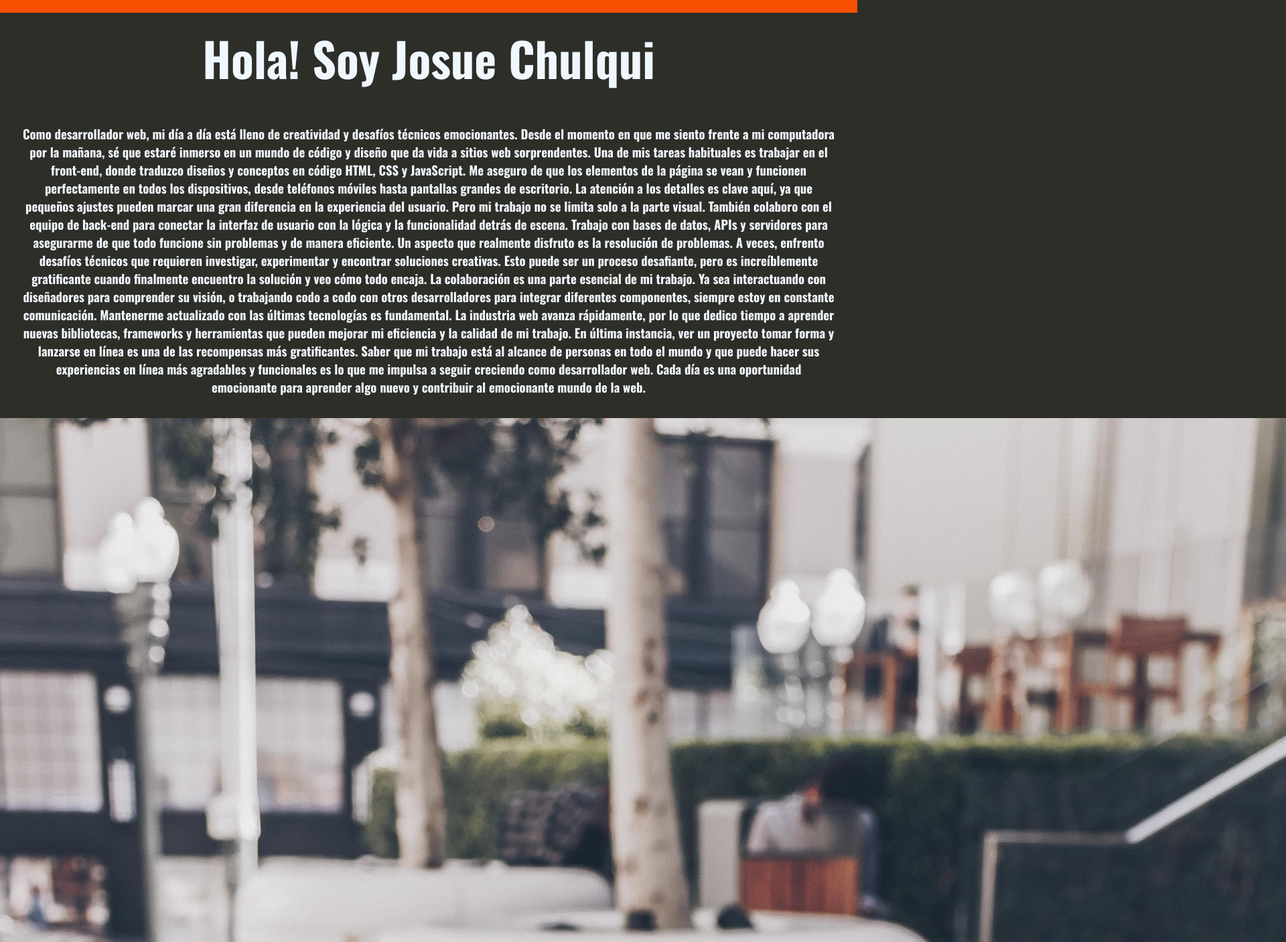
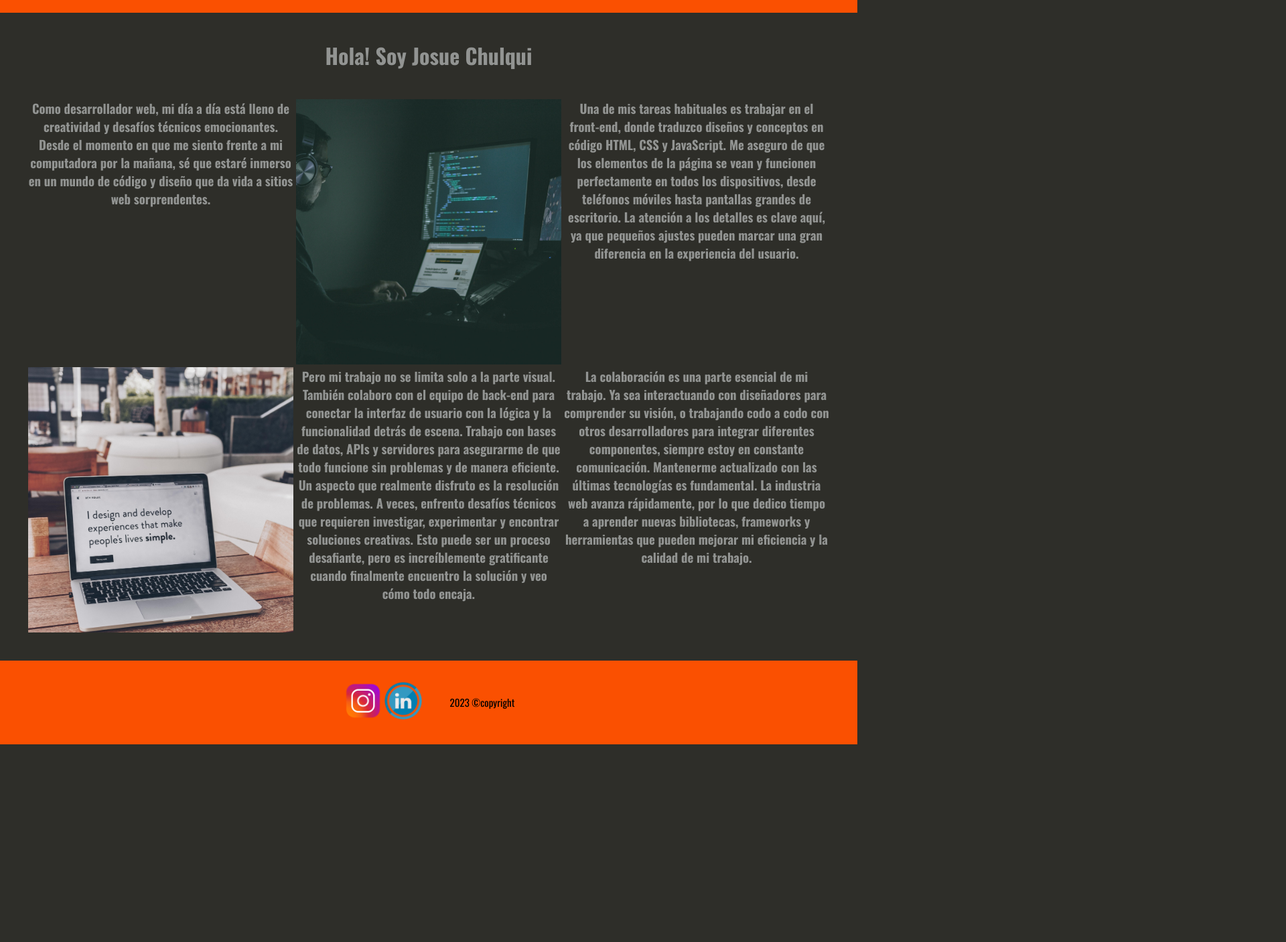
Before and after one commit to josue-chulqui/Preentrega3, a plain HTML site: page index.html in a window 1280 px wide. Shown: the part 100-1506 px from the top of the page at 67% size, 1920 px wide, since content can reach past the window. After the commit the page ends 1211 px from the top, so only its background shows below. Drawn offline with nearby package versions, Linux system fonts and the light colour scheme.

Commit message:
cambios en las pages y sus respectivas css

```diff
--- a/css/style.css
+++ b/css/style.css
@@ -47,13 +47,9 @@ body{
   border-radius: 5px;
   width: 100px;
   text-align: center;
-
 }
 
 
-  .img{
-    width: 50 px;
-  }
   /*logo*/
 
 
@@ -61,19 +57,39 @@ body{
     width: 90px;
   }
 
+  /*main*/
 
-  .main article h1{
+  h1{
     text-align: center;
-    color: aliceblue;
-    font-size: 70px;
-    padding: 15px;
+    color: rgba(248, 252, 255, 0.493);
+    margin-top: 40px;
+  }
+
+  .grilla{
+   display: grid;
+   grid-auto-rows:400px;
+   grid-template-columns: repeat(auto-fill, minmax(25rem, 1fr));
+   margin: 20px;
+   padding: 20px;
 
 
   }
-  .main article h3{
+    .grid{
+      margin: 2px;
+
+    }
+
+    .grid img{
+      width:100%;
+      height: 100%;
+      object-fit: cover;
+    }
+
+
+
+   h3{
     text-align: center;
-    color: aliceblue;
-    padding: 33px;
+    color: rgba(248, 252, 255, 0.493);
 
   }
 
@@ -83,8 +99,7 @@ body{
     background-color: rgb(250, 80, 1);
     display: flex;
     justify-content: center;
-    display: flex;
-    flex-wrap: wrap;
+    padding: 30px;
 
 
   }
@@ -92,19 +107,21 @@ body{
     margin-left: 40px;
     font-size: 15px;
   }
+  .pie img{
+    width:60px;
+    height: 100%;
+    object-fit: cover;
+  }
 
   /*estilos de css para blog.html*/
 
-    .articulo{
+
+    .grid p{
       text-align: center;
-    color: aliceblue;
-    padding: 33px;
-    }
-    .articulo p{
-      text-align: center;
-    color: aliceblue;
+    color: rgb(136, 140, 145);
     font-size: 20px;
     padding: 20px;
+
 
     }
 
--- a/index.html
+++ b/index.html
@@ -24,30 +24,56 @@
             </ul>
          </nav>
      </header>
+
+
      <!--contenido principal-->
-     <main class="main">
-      <article>
-        <h1>Hola! Soy Josue Chulqui</h1>
+
+
+     <h1>Hola! Soy Josue Chulqui</h1>
+
+     <main class="grilla">
+
+      <div class="grid">
         <h3>Como desarrollador web, mi día a día está lleno de creatividad y desafíos técnicos emocionantes. Desde el momento en que me siento frente a mi computadora por la mañana, sé que estaré inmerso en un mundo de código y diseño que da vida a sitios web sorprendentes.
+        </h3>
+      </div>
 
+      <div class="grid">
+         <img src="./Recursos/img/imgdeprogramador.jpg" alt="imagen-de-notebook">
+        </div>
+
+      <div class="grid">
+         <h3>
          Una de mis tareas habituales es trabajar en el front-end, donde traduzco diseños y conceptos en código HTML, CSS y JavaScript. Me aseguro de que los elementos de la página se vean y funcionen perfectamente en todos los dispositivos, desde teléfonos móviles hasta pantallas grandes de escritorio. La atención a los detalles es clave aquí, ya que pequeños ajustes pueden marcar una gran diferencia en la experiencia del usuario.
+         </h3>
+      </div>
 
+      <div class="grid">
+         <img src="./Recursos/img/imgdenootebok.jpg" alt="">
+      </div>
+
+      <div class="grid">
+         <h3>
          Pero mi trabajo no se limita solo a la parte visual. También colaboro con el equipo de back-end para conectar la interfaz de usuario con la lógica y la funcionalidad detrás de escena. Trabajo con bases de datos, APIs y servidores para asegurarme de que todo funcione sin problemas y de manera eficiente.
 
          Un aspecto que realmente disfruto es la resolución de problemas. A veces, enfrento desafíos técnicos que requieren investigar, experimentar y encontrar soluciones creativas. Esto puede ser un proceso desafiante, pero es increíblemente gratificante cuando finalmente encuentro la solución y veo cómo todo encaja.
+         </h3>
+      </div>
 
+      <div class="grid">
+         <h3>
          La colaboración es una parte esencial de mi trabajo. Ya sea interactuando con diseñadores para comprender su visión, o trabajando codo a codo con otros desarrolladores para integrar diferentes componentes, siempre estoy en constante comunicación.
 
          Mantenerme actualizado con las últimas tecnologías es fundamental. La industria web avanza rápidamente, por lo que dedico tiempo a aprender nuevas bibliotecas, frameworks y herramientas que pueden mejorar mi eficiencia y la calidad de mi trabajo.
 
-         En última instancia, ver un proyecto tomar forma y lanzarse en línea es una de las recompensas más gratificantes. Saber que mi trabajo está al alcance de personas en todo el mundo y que puede hacer sus experiencias en línea más agradables y funcionales es lo que me impulsa a seguir creciendo como desarrollador web. Cada día es una oportunidad emocionante para aprender algo nuevo y contribuir al emocionante mundo de la web.</h3>
-      </article>
+         </h3>
+      </div>
+
+    </main>
 
 
-     <div class="img">
-      <img src="./Recursos/img/imgdenootebok.jpg" alt="imagen-de-notebook">
-     </div>
-    </main>
+       <!--footer-->
+
      <footer>
       <div class="pie">
 
@@ -56,8 +82,6 @@
       <a href="https://www.linkedin.com/in/josue-chulqui-885b831ab/"><img src="./Recursos/iconos/linkedin.ico.ico" alt="icono de linkedin"></a>
       <p>2023 ©copyright</p>
    </div>
-
-
-     </footer>
+   </footer>
    </body>
 </html>
```
Also changed, not shown: Secciones/Blog.html (+8 -2 lines), Secciones/SobreMi.html (+21 -5 lines), Recursos/img/josue.png (added).
